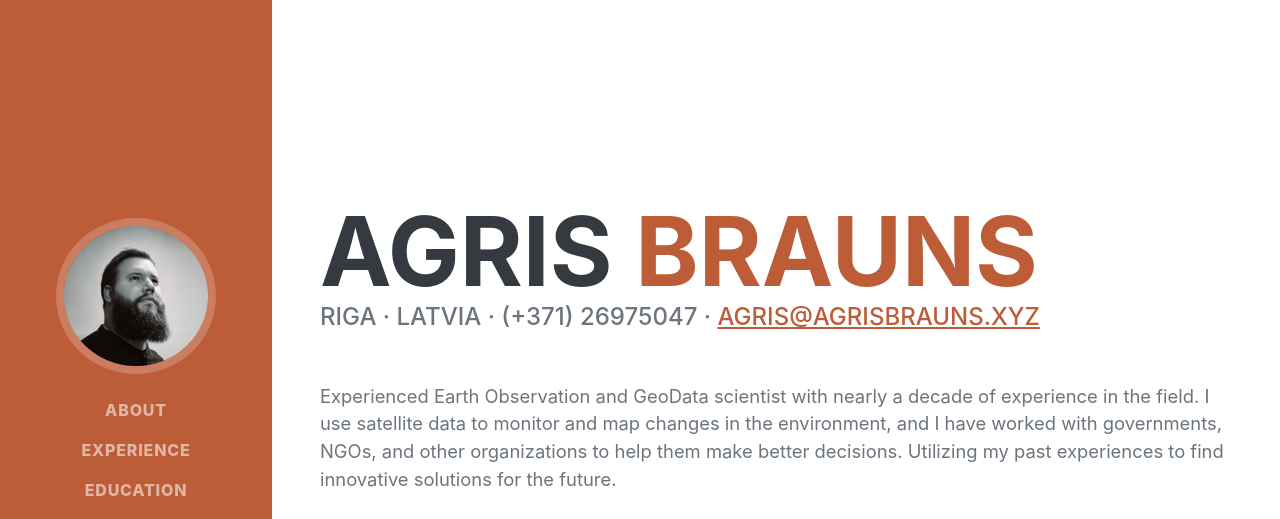
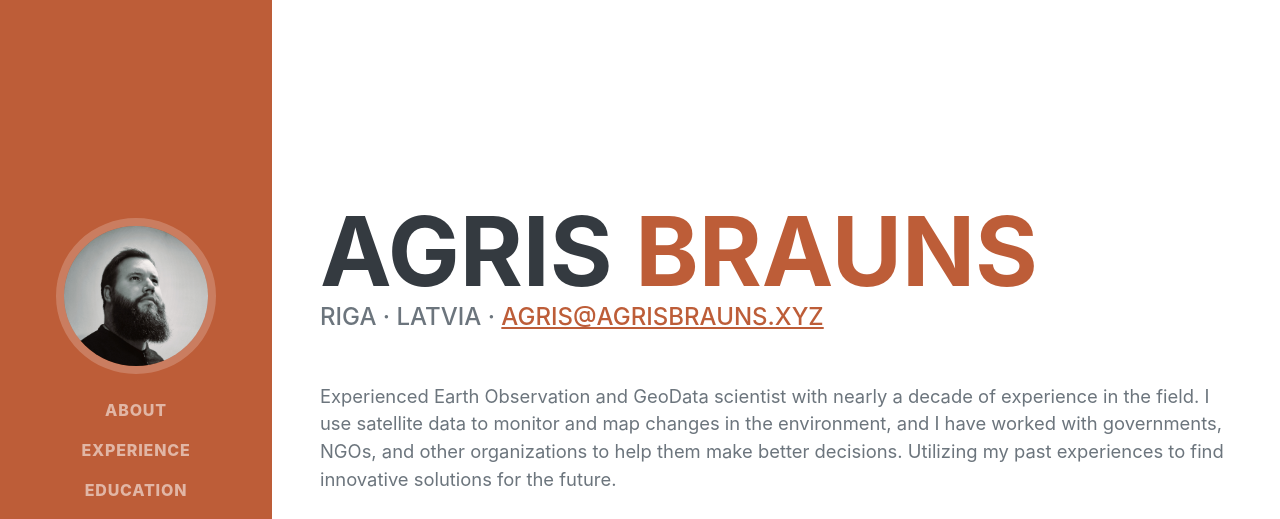
Before and after one commit to agrisB/agrisbraunsxyz, a plain HTML site: page index.html in a window 1280 px wide. Shown: the top 519 px of the page. Drawn offline with nearby package versions, Linux system fonts and the light colour scheme; a web font is replaced by a local one.

Commit message:
Update index.html

```diff
--- a/index.html
+++ b/index.html
@@ -53,7 +53,7 @@
                         <span class="text-primary">Brauns</span>
                     </h1>
                     <div class="subheading mb-5">
-                        Riga · Latvia · (+371) 26975047 ·
+                        Riga · Latvia ·
                         <a href="mailto:agris@agrisbrauns.xyz">agris@agrisbrauns.xyz</a>
                     </div>
                     <p class="lead mb-5">Experienced Earth Observation and GeoData scientist with nearly a decade of experience in the field. I use satellite data to monitor and map changes in the environment, and I have worked with governments, NGOs, and other organizations to help them make better decisions. Utilizing my past experiences to find innovative solutions for the future.</p>
```
